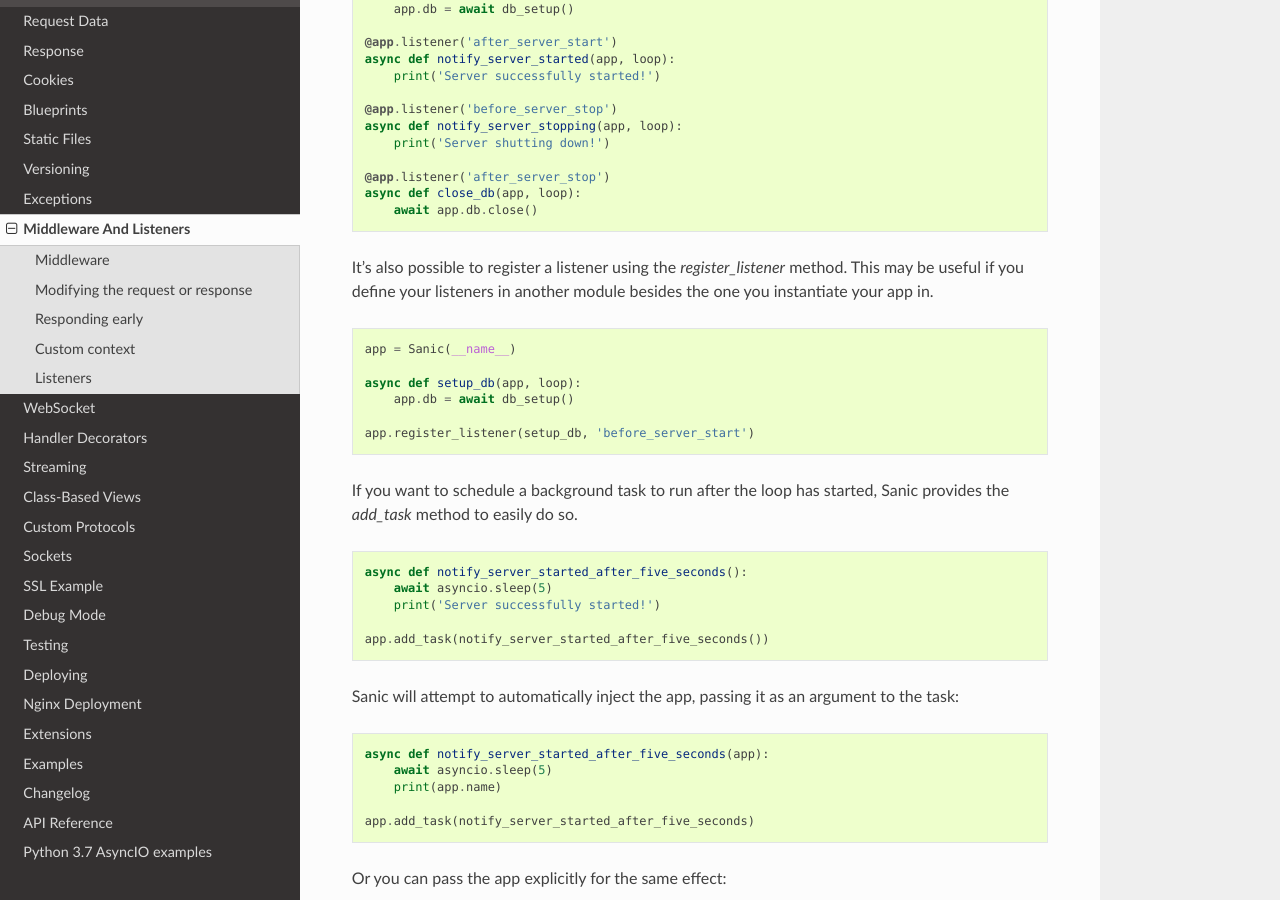
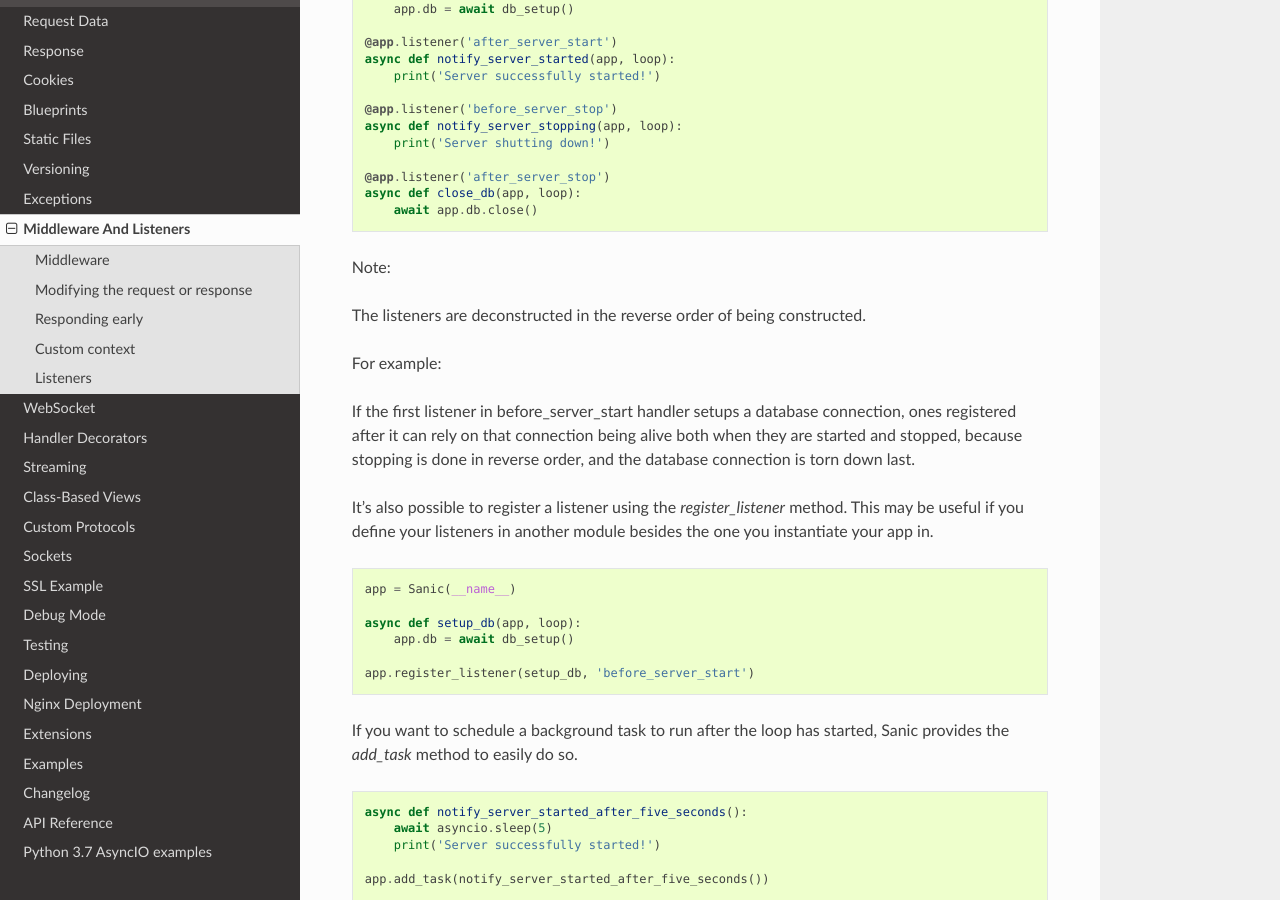
Before and after one commit to MalaBIna/helppier, a Sphinx documentation site: the page built from docs/sanic/middleware.rst, in a window 1280 px wide and 900 px high, scrolled down 2539 px. Built offline with Sphinx 7.4.7 and the Read the Docs theme 2.0.0, drawn with Linux system fonts in a browser that asks for light colours; pages that are not in the unit, such as notebooks, are missing from menus.

Commit message:
Update docs for order of listeners #1805 (#1834)

```diff
--- a/docs/sanic/middleware.rst
+++ b/docs/sanic/middleware.rst
@@ -132,6 +132,17 @@ For example:
     async def close_db(app, loop):
         await app.db.close()
 
+Note:
+
+The listeners are deconstructed in the reverse order of being constructed.
+
+For example:
+
+If the first listener in before_server_start handler setups a database connection,
+ones registered after it can rely on that connection being alive both when they are started
+and stopped, because stopping is done in reverse order, and the database connection is
+torn down last.
+
 It's also possible to register a listener using the `register_listener` method.
 This may be useful if you define your listeners in another module besides
 the one you instantiate your app in.
```
